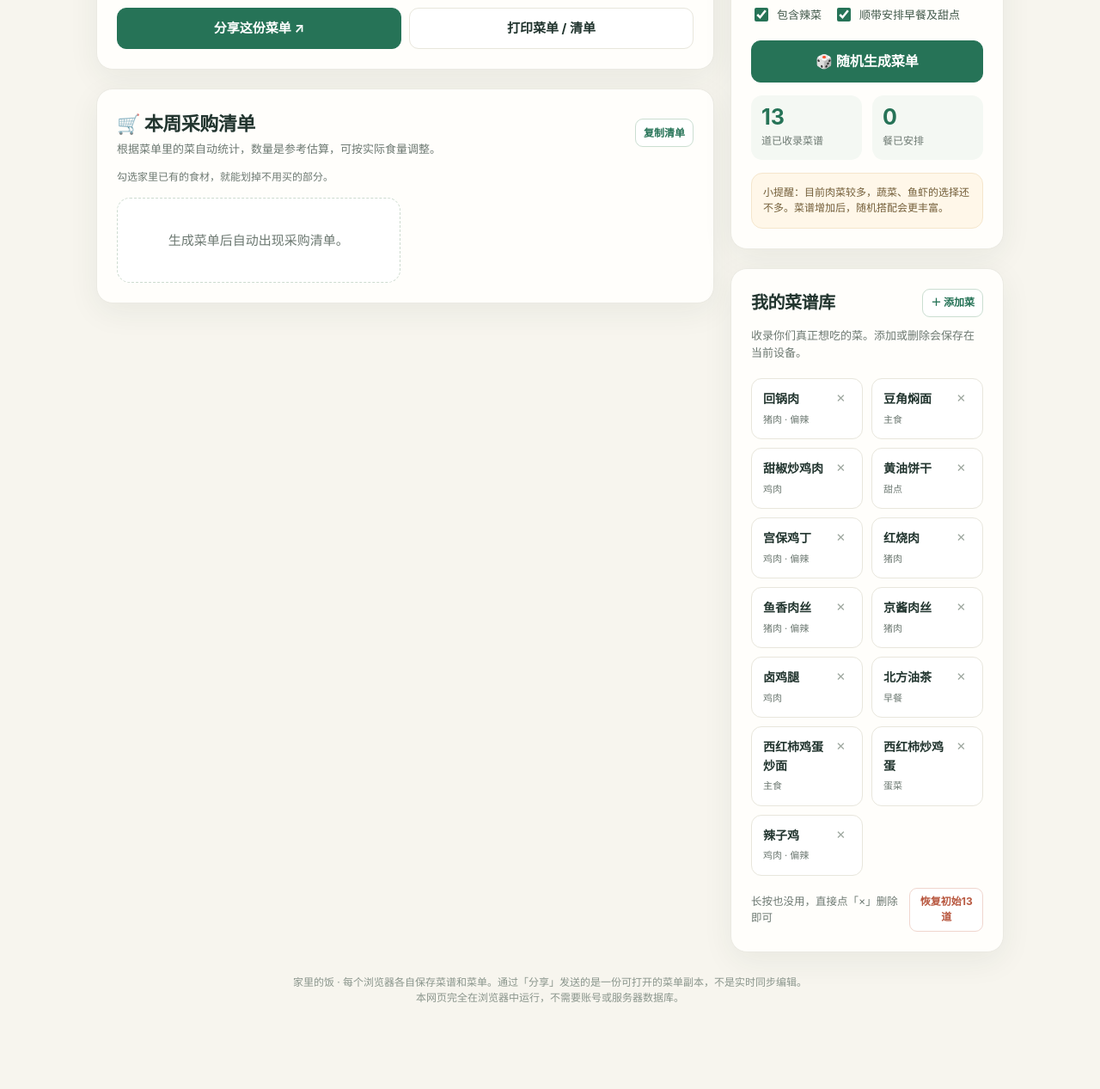
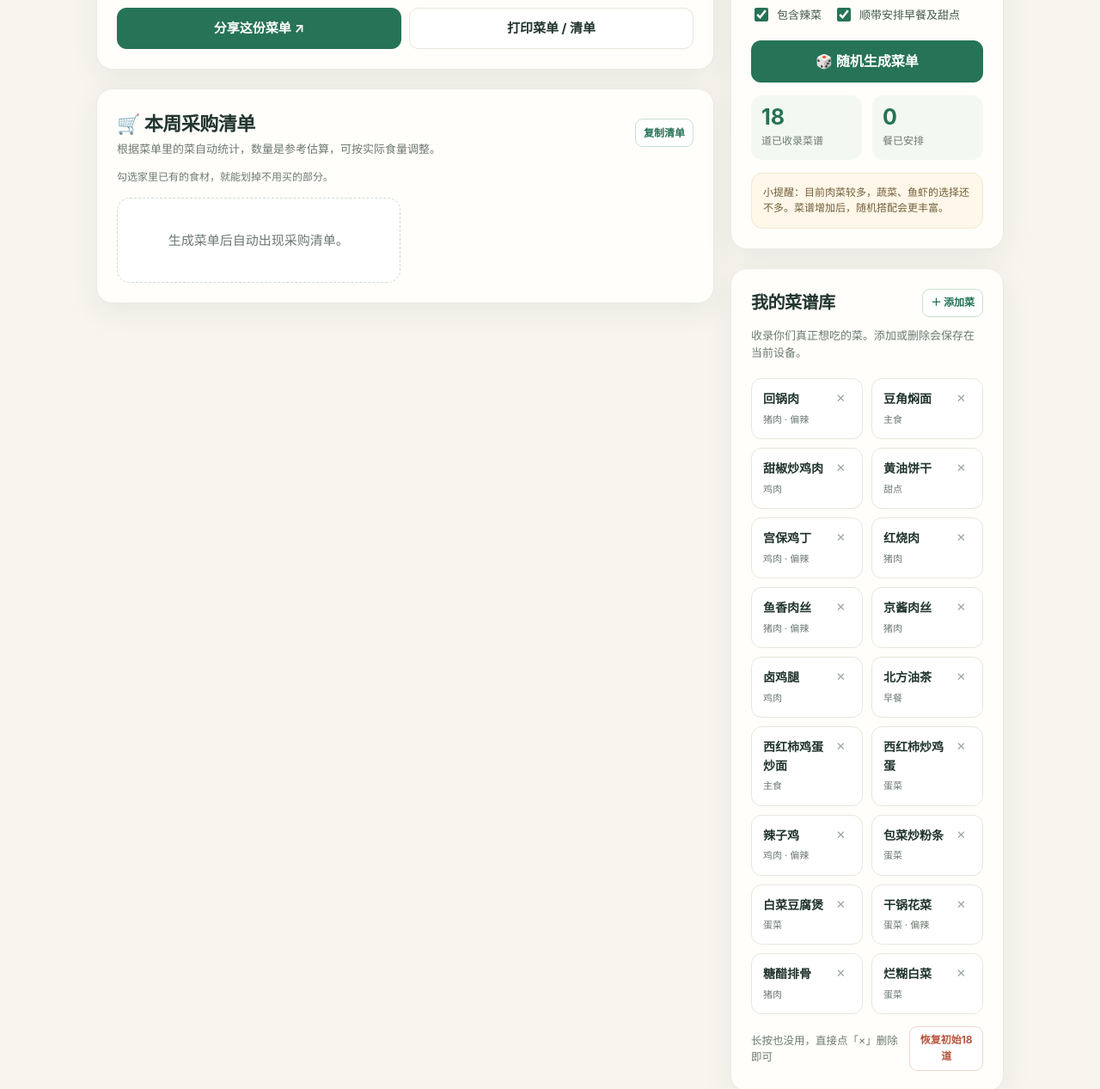
Before and after one commit to davidycf/davidycf.github.io, a plain HTML site: page family-menu/index.html in a window 1280 px wide. Shown: the part 640-1907 px from the top of the page at 86% size. Before the commit the page ends 1853 px from the top, so only its background shows below. Drawn offline with Linux system fonts and the light colour scheme.

Commit message:
Add five family dishes and migrate menu catalog to 18 recipes

```diff
--- a/family-menu/index.html
+++ b/family-menu/index.html
@@ -55,10 +55,10 @@ dialog{border:0;border-radius:20px;padding:0;width:min(510px,calc(100vw - 24px))
 </div>
 <div class="checkline"><label><input type="checkbox" id="spicy" checked> 包含辣菜</label><label><input type="checkbox" id="withExtra" checked> 顺带安排早餐及甜点</label></div>
 <button id="generate" class="btn primary" style="width:100%;font-size:16px">🎲 随机生成菜单</button>
-<div class="stats"><div class="stat"><b id="recipeCount">13</b><small>道已收录菜谱</small></div><div class="stat"><b id="mealCount">0</b><small>餐已安排</small></div></div>
+<div class="stats"><div class="stat"><b id="recipeCount">18</b><small>道已收录菜谱</small></div><div class="stat"><b id="mealCount">0</b><small>餐已安排</small></div></div>
 <div class="sidebar-note">小提醒：目前肉菜较多，蔬菜、鱼虾的选择还不多。菜谱增加后，随机搭配会更丰富。</div>
 </section>
-<section class="section panel catalog-section"><div class="panel-head"><h2>我的菜谱库</h2><button id="addRecipe" class="btn tiny">＋ 添加菜</button></div><p class="section-sub">收录你们真正想吃的菜。添加或删除会保存在当前设备。</p><div id="catalog" class="catalog"></div><div style="margin-top:14px;display:flex;justify-content:space-between;gap:8px;align-items:center"><small style="color:var(--muted)">长按也没用，直接点「×」删除即可</small><button id="resetRecipes" class="btn tiny danger">恢复初始13道</button></div></section>
+<section class="section panel catalog-section"><div class="panel-head"><h2>我的菜谱库</h2><button id="addRecipe" class="btn tiny">＋ 添加菜</button></div><p class="section-sub">收录你们真正想吃的菜。添加或删除会保存在当前设备。</p><div id="catalog" class="catalog"></div><div style="margin-top:14px;display:flex;justify-content:space-between;gap:8px;align-items:center"><small style="color:var(--muted)">长按也没用，直接点「×」删除即可</small><button id="resetRecipes" class="btn tiny danger">恢复初始18道</button></div></section>
 </aside></div>
 <footer class="foot">家里的饭 · 每个浏览器各自保存菜谱和菜单。通过「分享」发送的是一份可打开的菜单副本，不是实时同步编辑。<br>本网页完全在浏览器中运行，不需要账号或服务器数据库。</footer>
 </div>
@@ -88,7 +88,12 @@ var defaults=[
 {id:"r10",name:"北方油茶",type:"breakfast",spicy:false,ingredients:[I("面粉",300,"g","米面干货"),I("芝麻",50,"g","坚果"),I("花生",80,"g","坚果"),I("食用油",60,"ml","调味品")]},
 {id:"r11",name:"西红柿鸡蛋炒面",type:"noodle",spicy:false,ingredients:[I("鲜面条",500,"g","米面干货"),I("西红柿",3,"个","蔬菜"),I("鸡蛋",4,"个","蛋奶"),I("小葱",1,"根","蔬菜")]},
 {id:"r12",name:"西红柿炒鸡蛋",type:"veg",spicy:false,ingredients:[I("西红柿",3,"个","蔬菜"),I("鸡蛋",4,"个","蛋奶"),I("小葱",1,"根","蔬菜")]},
-{id:"r13",name:"辣子鸡",type:"chicken",spicy:true,ingredients:[I("鸡腿肉",600,"g","禽类"),I("干辣椒",20,"根","调味品"),I("花椒",2,"茶匙","调味品"),I("姜",1,"块","蔬菜"),I("大葱",2,"根","蔬菜")]}
+{id:"r13",name:"辣子鸡",type:"chicken",spicy:true,ingredients:[I("鸡腿肉",600,"g","禽类"),I("干辣椒",20,"根","调味品"),I("花椒",2,"茶匙","调味品"),I("姜",1,"块","蔬菜"),I("大葱",2,"根","蔬菜")]},
+{"id":"r14","name":"包菜炒粉条","type":"veg","spicy":false,"ingredients":[{"name":"包菜","qty":1,"unit":"个","group":"蔬菜"},{"name":"粉条","qty":180,"unit":"g","group":"米面干货"},{"name":"蒜","qty":4,"unit":"瓣","group":"蔬菜"},{"name":"生抽","qty":2,"unit":"汤匙","group":"调味品"}]},
+{"id":"r15","name":"白菜豆腐煲","type":"veg","spicy":false,"ingredients":[{"name":"白菜","qty":600,"unit":"g","group":"蔬菜"},{"name":"老豆腐","qty":400,"unit":"g","group":"米面干货"},{"name":"香菇","qty":150,"unit":"g","group":"蔬菜"},{"name":"蒜","qty":3,"unit":"瓣","group":"蔬菜"}]},
+{"id":"r16","name":"干锅花菜","type":"veg","spicy":true,"ingredients":[{"name":"花菜","qty":1,"unit":"个","group":"蔬菜"},{"name":"五花肉","qty":200,"unit":"g","group":"肉类"},{"name":"青椒","qty":2,"unit":"个","group":"蔬菜"},{"name":"干辣椒","qty":5,"unit":"根","group":"调味品"},{"name":"蒜","qty":4,"unit":"瓣","group":"蔬菜"}]},
+{"id":"r17","name":"糖醋排骨","type":"pork","spicy":false,"ingredients":[{"name":"排骨","qty":800,"unit":"g","group":"肉类"},{"name":"冰糖","qty":35,"unit":"g","group":"调味品"},{"name":"香醋","qty":3,"unit":"汤匙","group":"调味品"},{"name":"姜","qty":1,"unit":"块","group":"蔬菜"},{"name":"大葱","qty":1,"unit":"根","group":"蔬菜"}]},
+{"id":"r18","name":"烂糊白菜","type":"veg","spicy":false,"ingredients":[{"name":"白菜","qty":700,"unit":"g","group":"蔬菜"},{"name":"鸡蛋","qty":2,"unit":"个","group":"蛋奶"},{"name":"面粉","qty":40,"unit":"g","group":"米面干货"},{"name":"姜","qty":1,"unit":"块","group":"蔬菜"}]}
 ];
 function clone(v){return JSON.parse(JSON.stringify(v));}
 function $(id){return document.getElementById(id);}
@@ -112,6 +117,9 @@ if(persisted&&Array.isArray(persisted.recipes)){
  state.have=persisted.have&&typeof persisted.have==="object"?persisted.have:{};
  state.settings=Object.assign(state.settings,persisted.settings||{});
 }
+if(persisted&&Number(persisted.version||1)<2){defaults.filter(function(r){return Number(r.id.slice(1))>=14;}).forEach(function(r){if(!state.recipes.some(function(x){return x.id===r.id||x.name===r.name;}))state.recipes.push(clone(r));});}
+state.version=2;
+putLocal(state);
 var hash=location.hash;
 if(hash.indexOf("#share=")===0){
  try{var share=decode(hash.slice(7));if(Array.isArray(share.recipes)&&share.recipes.every(validRecipe)){
@@ -170,7 +178,7 @@ $("recipeForm").addEventListener("submit",function(e){e.preventDefault();var nam
 var type=$("recipeType").value,spicy=$("recipeSpicy").value==="true";state.recipes.push({id:"custom-"+Date.now()+"-"+Math.random().toString(36).slice(2,6),name:name,type:type,spicy:spicy,ingredients:parseIngredients($("recipeIngredients").value)});
 $("recipeDialog").close();save();render();toast("「"+name+"」已加入菜谱库");});
 $("catalog").addEventListener("click",function(e){var b=e.target.closest(".remove");if(!b)return;var r=recipeById(b.dataset.id);if(!r)return;if(!confirm("删除「"+r.name+"」？已安排的同名菜也会从菜单中移除。"))return;state.recipes=state.recipes.filter(function(x){return x.id!==r.id;});state.plan=state.plan.filter(function(x){return x.id!==r.id;});state.extras=state.extras.filter(function(id){return id!==r.id;});state.have={};save();render();toast("已删除 "+r.name);});
-$("resetRecipes").addEventListener("click",function(){if(!confirm("恢复最初的13道菜？后来添加的菜会被移除，现有菜单也会清空。"))return;state.recipes=clone(defaults);state.plan=[];state.extras=[];state.have={};save();render();toast("菜谱库已恢复");});
+$("resetRecipes").addEventListener("click",function(){if(!confirm("恢复最初的18道菜？后来添加的菜会被移除，现有菜单也会清空。"))return;state.recipes=clone(defaults);state.plan=[];state.extras=[];state.have={};save();render();toast("菜谱库已恢复");});
 ["start","days","mode","people","spicy","withExtra"].forEach(function(id){$(id).addEventListener("change",function(){gatherSettings();save();if(state.plan.length)toast("设置已保存。点击「随机生成」让新设置应用到菜单。");});});
 render();
 })();
```
